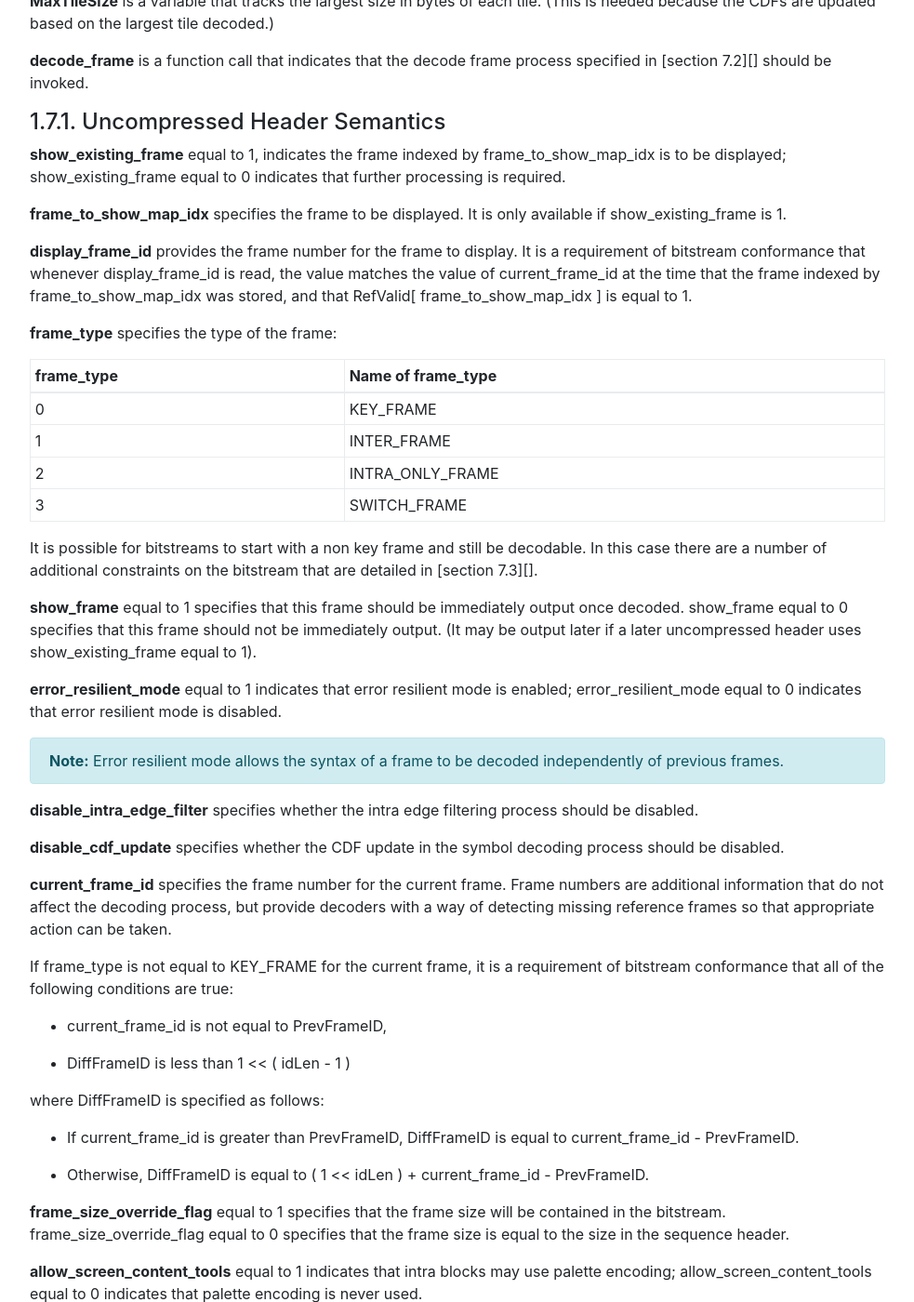
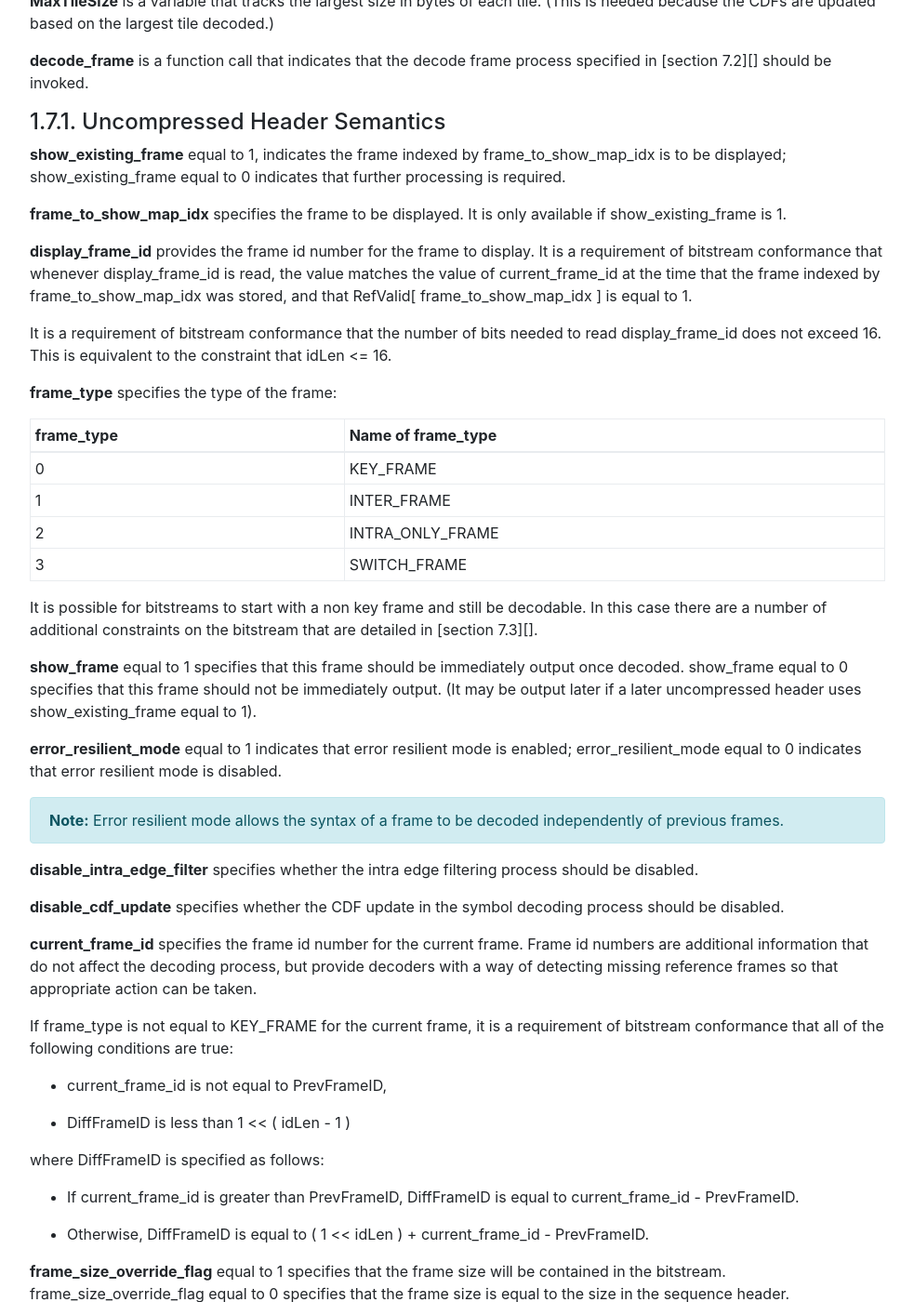
Before and after one commit to AOMediaCodec/av1-spec, a Jekyll site: the page built from 07.bitstream.semantics.md, in a window 1280 px wide and 1400 px high, scrolled down 14633 px. Shown: the whole window at 93% size, without its empty margins (53-1036 px from the left). Built offline with Jekyll 4.4.1, drawn with Linux system fonts in a browser that asks for light colours; nearby versions of some CDN libraries; our own code applies the rules of GitHub Pages for plain Markdown files; some of the changed text lies outside the part shown.

Commit message:
Add spec changes relating to Robust frame IDs document

```diff
--- a/07.bitstream.semantics.md
+++ b/07.bitstream.semantics.md
@@ -125,11 +125,11 @@
 
 **frame_id_numbers_present_flag** specifies whether frame id numbers are present in the bitstream.
 
-**Note:** Frame id numbers are not needed by the decoding process,
+**Note:** The frame id numbers (represented in display_frame_id, current_frame_id, and RefFrameId) are not needed by the decoding process,
 but allow decoders to spot when frames have been missed and take an appropriate action.
 {:.alert .alert-info }
 
-**frame_id_length_minus1** is used to calculate the number of bits used to encode the frame_id syntax element.
+**additional_frame_id_length_minus1** is used to calculate the number of bits used to encode the frame_id syntax element.
 
 **delta_frame_id_length_minus2** specifies the number of bits minus 2 used to encode delta_frame_id syntax elements.
 
@@ -585,10 +585,13 @@
 **frame_to_show_map_idx** specifies the frame to be displayed. It is only
 available if show_existing_frame is 1.
 
-**display_frame_id** provides the frame number for the frame to display.
+**display_frame_id** provides the frame id number for the frame to display.
 It is a requirement of bitstream conformance that whenever display_frame_id is read, the value matches
 the value of current_frame_id at the time that the frame indexed by
 frame_to_show_map_idx was stored, and that RefValid[ frame_to_show_map_idx ] is equal to 1.
+
+It is a requirement of bitstream conformance that the number of bits needed to read display_frame_id
+does not exceed 16.  This is equivalent to the constraint that idLen <= 16.
 
 **frame_type** specifies the type of the frame:
 
@@ -622,8 +625,8 @@
 **disable_cdf_update** specifies whether the CDF update in the symbol decoding process should be
 disabled.
 
-**current_frame_id** specifies the frame number for the current frame.
-Frame numbers are additional information that do not affect the decoding process, but provide decoders
+**current_frame_id** specifies the frame id number for the current frame.
+Frame id numbers are additional information that do not affect the decoding process, but provide decoders
 with a way of detecting missing reference frames so that appropriate action can be taken.
 
 If frame_type is not equal to KEY_FRAME for the current frame, it is a requirement of bitstream conformance
```
Also changed, not shown: 06.bitstream.syntax.md (+4 -3 lines).
